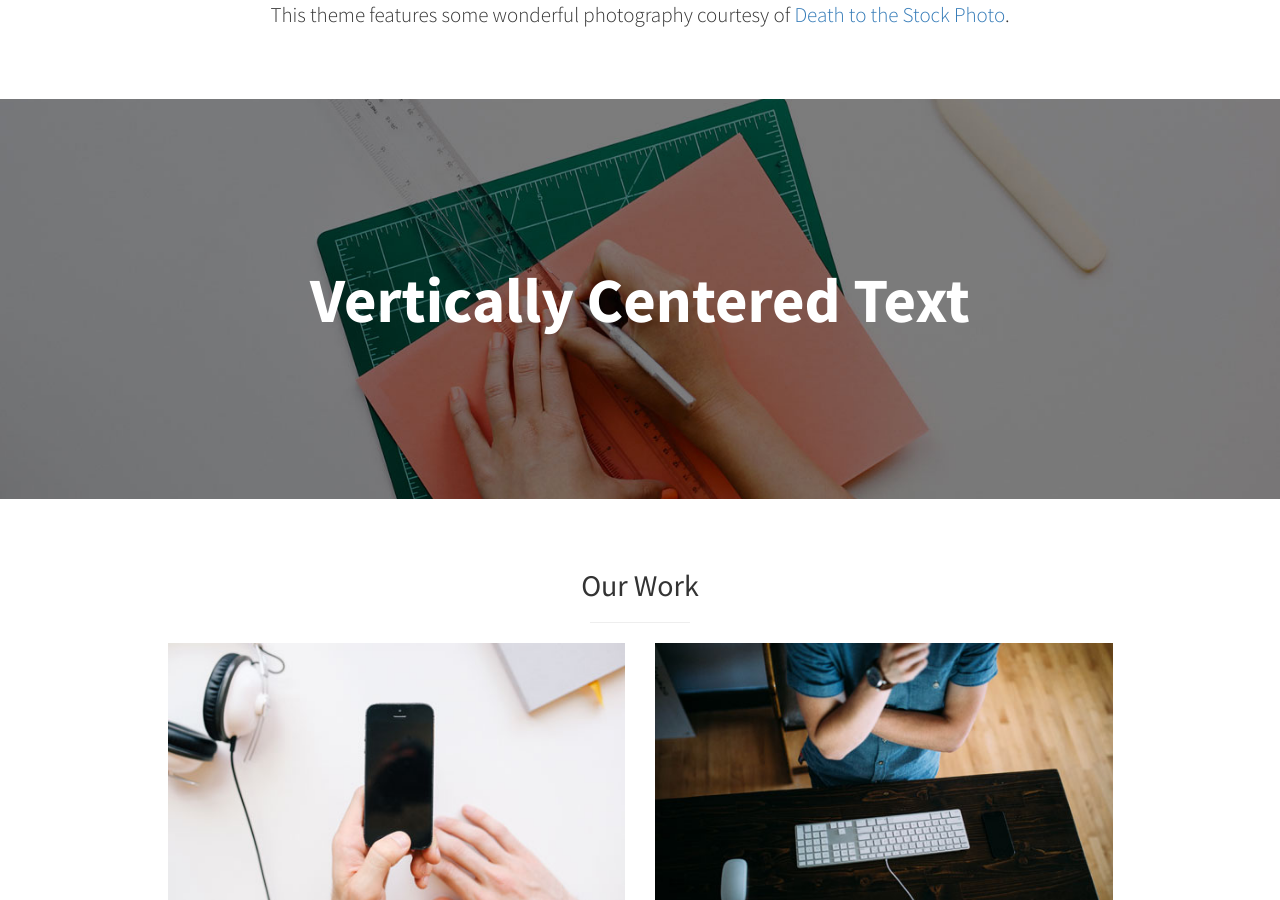
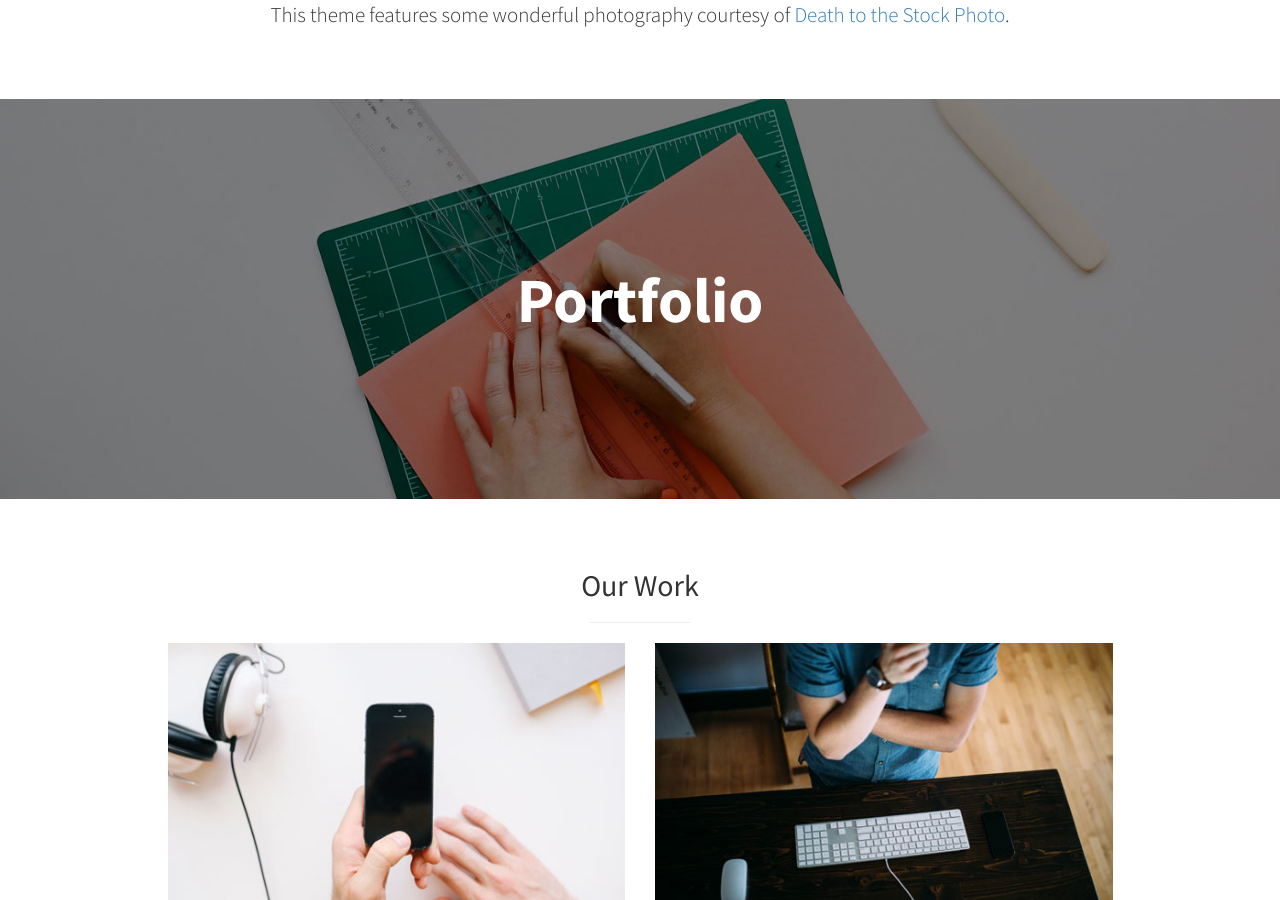
Before and after one commit to JECan/JE, a Jekyll site: the page built from index.html, in a window 1280 px wide and 900 px high, scrolled down 1013 px. Built offline with Jekyll 4.4.1, drawn with Linux system fonts in a browser that asks for light colours.

Commit message:
Update callout.html

```diff
--- a/_includes/callout.html
+++ b/_includes/callout.html
@@ -1,5 +1,5 @@
 <aside class="callout">
   <div class="text-vertical-center">
-    <h1>Vertically Centered Text</h1>
+    <h1>Portfolio</h1>
   </div>
 </aside>
```
